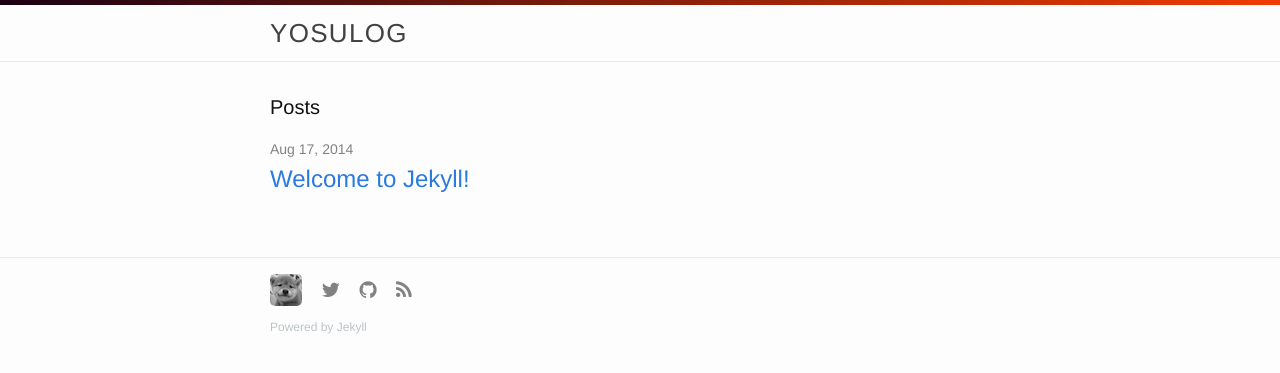
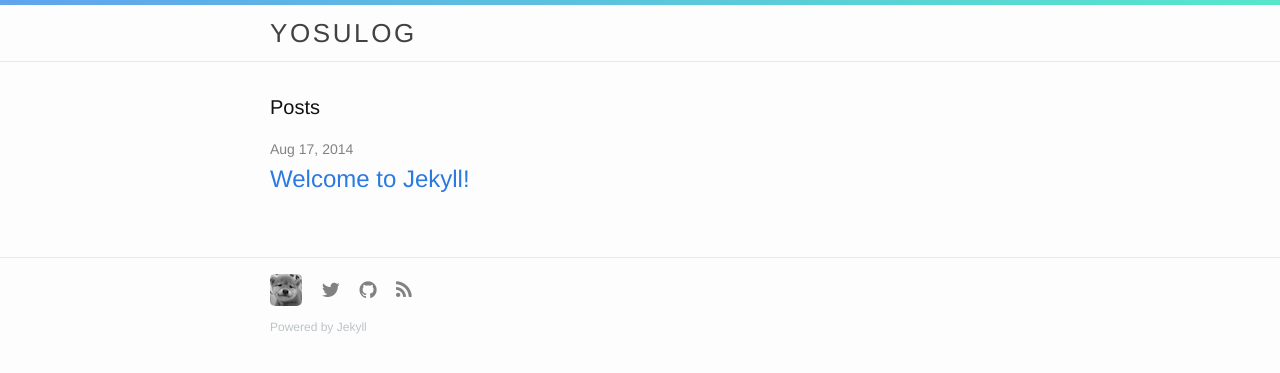
Before and after one commit to yosu/yosu.github.io, a Jekyll site: the page built from index.html, in a window 1280 px wide. Shown: the top 373 px of the page. Built offline with Jekyll 4.4.1, drawn with Linux system fonts in a browser that asks for light colours.

Commit message:
Modify header

```diff
--- a/_includes/header.html
+++ b/_includes/header.html
@@ -1,6 +1,5 @@
 <header class="site-header">
 
-  <div class="header-line"></div>
   <div class="wrapper">
 
     <a class="site-title" href="{{ site.baseurl }}/">{{ site.title }}</a>
--- a/_sass/_layout.scss
+++ b/_sass/_layout.scss
@@ -10,12 +10,21 @@
     position: relative;
 }
 
+.site-header:before {
+    content: "";
+    display: block;
+    width: 100%;
+    height: 5px;
+    background: $header-gradient-left-color;
+    background-image: linear-gradient(left, $header-gradient-left-color, $header-gradient-right-color);
+    background-image: -webkit-linear-gradient(left, $header-gradient-left-color, $header-gradient-right-color);
+}
+
 .site-title {
     font-size: 26px;
     line-height: 56px;
     font-family: 'Helvetica Neue', Helvetica, Arial, sans-serif;
-    letter-spacing: 0.05em;
-    //font-weight: 300;
+    letter-spacing: 0.1em;
     margin-bottom: 0;
     float: left;
     text-transform: uppercase;
@@ -181,13 +190,3 @@
         }
     }
 }
-
-.header-line {
-    width: 100%;
-    height: 5px;
-    //background-color: $brand-color;
-    //background-color: #803F82;
-    //background-image: linear-gradient(left, #1C0113, #F03C02);
-    background: -webkit-linear-gradient(left, #1C0113, #F03C02);
-    //background: -webkit-linear-gradient(left, #1C0113 30%, #6B0103, #A30006, #C21A01, #F03C02);
-}
--- a/css/main.scss
+++ b/css/main.scss
@@ -24,6 +24,9 @@ $grey-color-dark:  darken($grey-color, 25%);
 $twitter-color:    #55ACEE; // http://about.twitter.com/ja/press/brand-assets
 $github-color:     #333;    // https://github.com/logos
 $rss-color:        #FA9B39; // http://www.janes.co.za/social-networks-color-hex-codes/
+
+$header-gradient-left-color:  #5FA4EE;
+$header-gradient-right-color: #56E7CA;
 
 $on-palm:          600px;
 $on-laptop:        800px;
```
